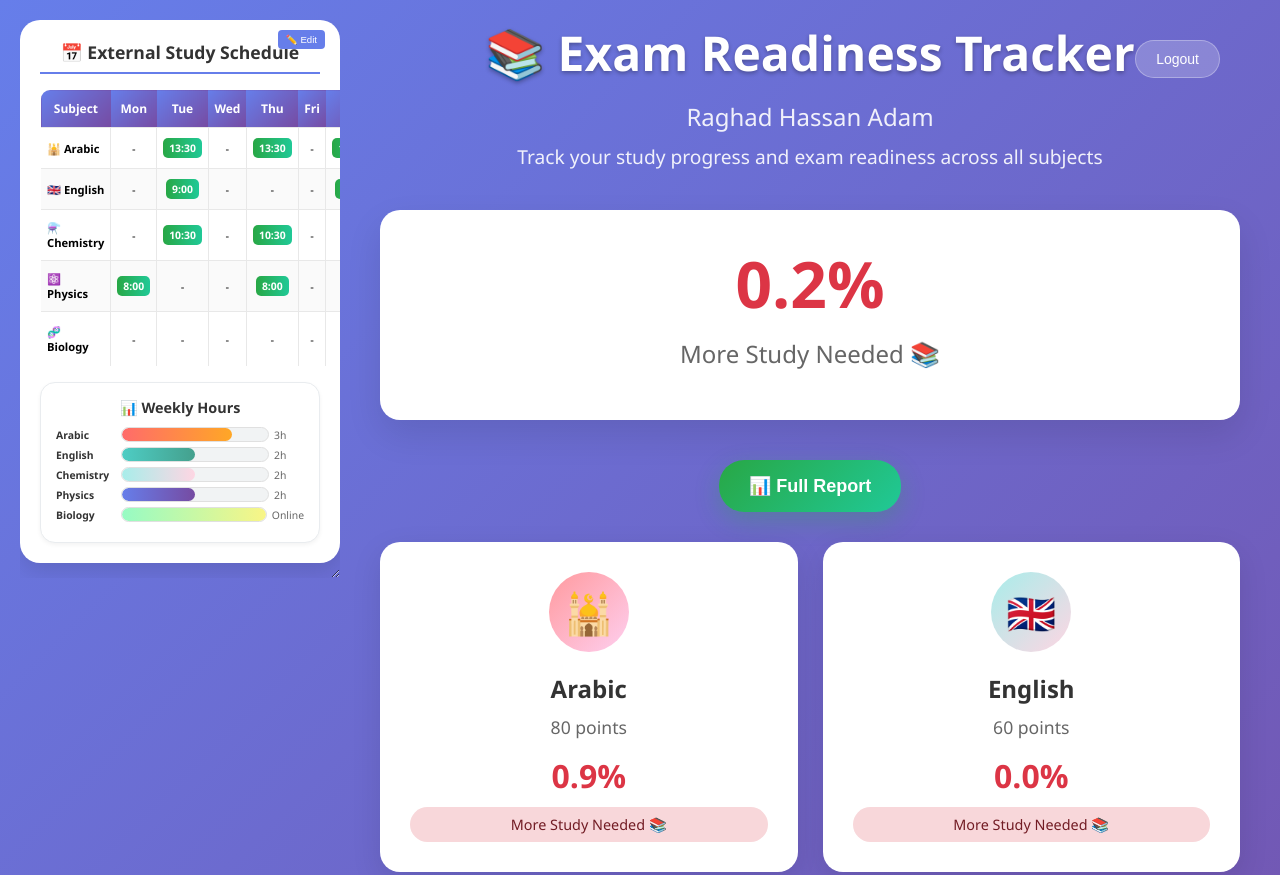
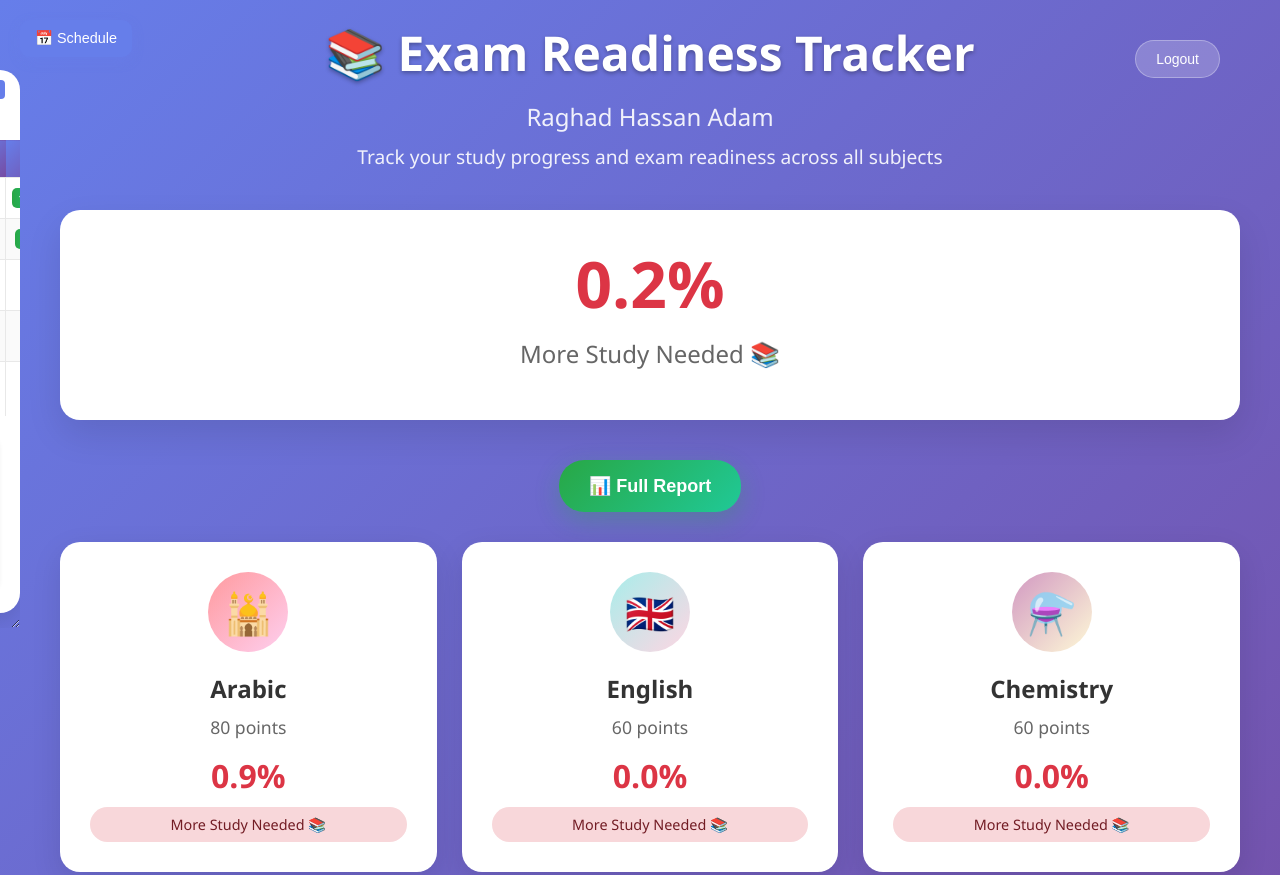
Before and after one commit to haskhrccna/followup, a plain HTML site: page index.html in a window 1280 px wide. Shown: the top 875 px of the page. Drawn offline with nearby package versions, Linux system fonts and the light colour scheme; sample sign-in values are in the browser's storage.

Commit message:
flexible schedule

```diff
--- a/index.html
+++ b/index.html
@@ -22,6 +22,11 @@
             max-width: 1200px;
             margin: 0 auto;
             position: relative;
+            padding-left: 20px;
+            transition: padding-left 0.3s ease;
+        }
+
+        .container.schedule-visible {
             padding-left: 340px;
         }
 
@@ -29,9 +34,30 @@
             width: 100%;
         }
 
+        .schedule-toggle {
+            position: fixed;
+            top: 20px;
+            left: 20px;
+            background: #667eea;
+            color: white;
+            border: none;
+            border-radius: 10px;
+            padding: 10px 15px;
+            font-size: 0.9rem;
+            cursor: pointer;
+            z-index: 1001;
+            transition: all 0.3s ease;
+            box-shadow: 0 4px 12px rgba(102, 126, 234, 0.3);
+        }
+
+        .schedule-toggle:hover {
+            background: #5a6fd8;
+            transform: translateY(-2px);
+        }
+
         .schedule-sidebar {
             position: fixed;
-            top: 20px;
+            top: 70px;
             left: 20px;
             width: 320px;
             z-index: 1000;
@@ -40,6 +66,12 @@
             min-width: 280px;
             max-width: 500px;
             min-height: 400px;
+            transform: translateX(-100%);
+            transition: transform 0.3s ease;
+        }
+
+        .schedule-sidebar.visible {
+            transform: translateX(0);
         }
 
         .schedule-container {
@@ -513,7 +545,9 @@
         }    </style>
 </head>
 <body>
-    <div class="container">
+    <button class="schedule-toggle" onclick="toggleSchedule()">📅 Schedule</button>
+
+    <div class="container" id="main-container">
         <div class="auth-controls">
             <button class="logout-btn" onclick="logout()">Logout</button>
         </div>
@@ -546,7 +580,7 @@
             <div class="message error" id="error-message"></div>
         </div>
 
-        <div class="schedule-sidebar">
+        <div class="schedule-sidebar" id="schedule-sidebar">
             <div class="schedule-container">
                 <div class="schedule-controls">
                     <button class="edit-btn" onclick="toggleEditMode()">✏️ Edit</button>
@@ -1280,8 +1314,35 @@
             }, 3000);
         }
 
+        // Toggle schedule visibility
+        function toggleSchedule() {
+            const sidebar = document.getElementById('schedule-sidebar');
+            const container = document.getElementById('main-container');
+            const toggleBtn = document.querySelector('.schedule-toggle');
+
+            if (sidebar.classList.contains('visible')) {
+                // Hide schedule
+                sidebar.classList.remove('visible');
+                container.classList.remove('schedule-visible');
+                toggleBtn.textContent = '📅 Schedule';
+                localStorage.setItem('scheduleVisible', 'false');
+            } else {
+                // Show schedule
+                sidebar.classList.add('visible');
+                container.classList.add('schedule-visible');
+                toggleBtn.textContent = '❌ Hide';
+                localStorage.setItem('scheduleVisible', 'true');
+            }
+        }
+
         // Load schedule when page loads
         document.addEventListener('DOMContentLoaded', function() {
             loadSchedule();
+
+            // Restore schedule visibility state
+            const scheduleVisible = localStorage.getItem('scheduleVisible');
+            if (scheduleVisible === 'true') {
+                toggleSchedule();
+            }
         });
     </script>
```
Also changed, not shown: 1 other file.
